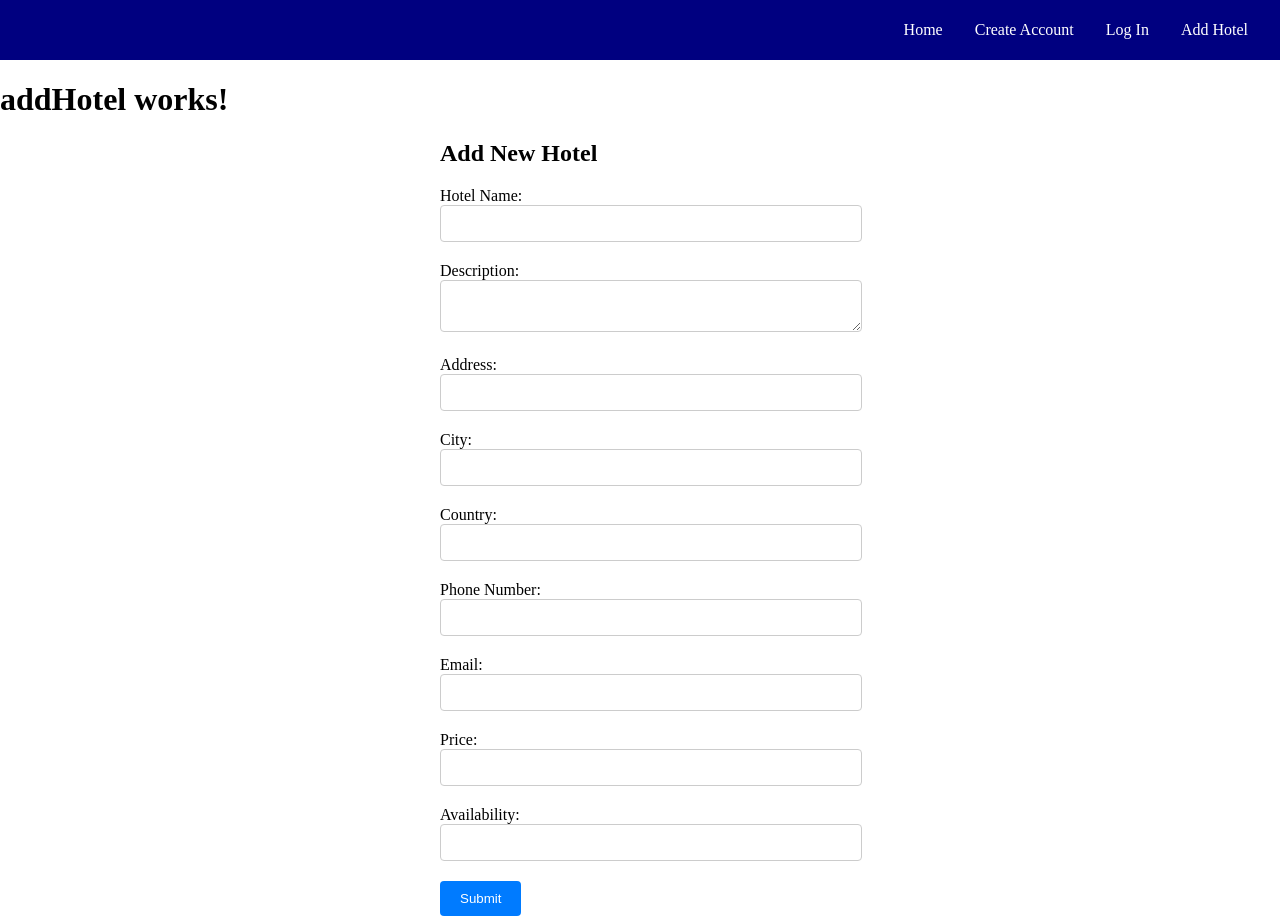
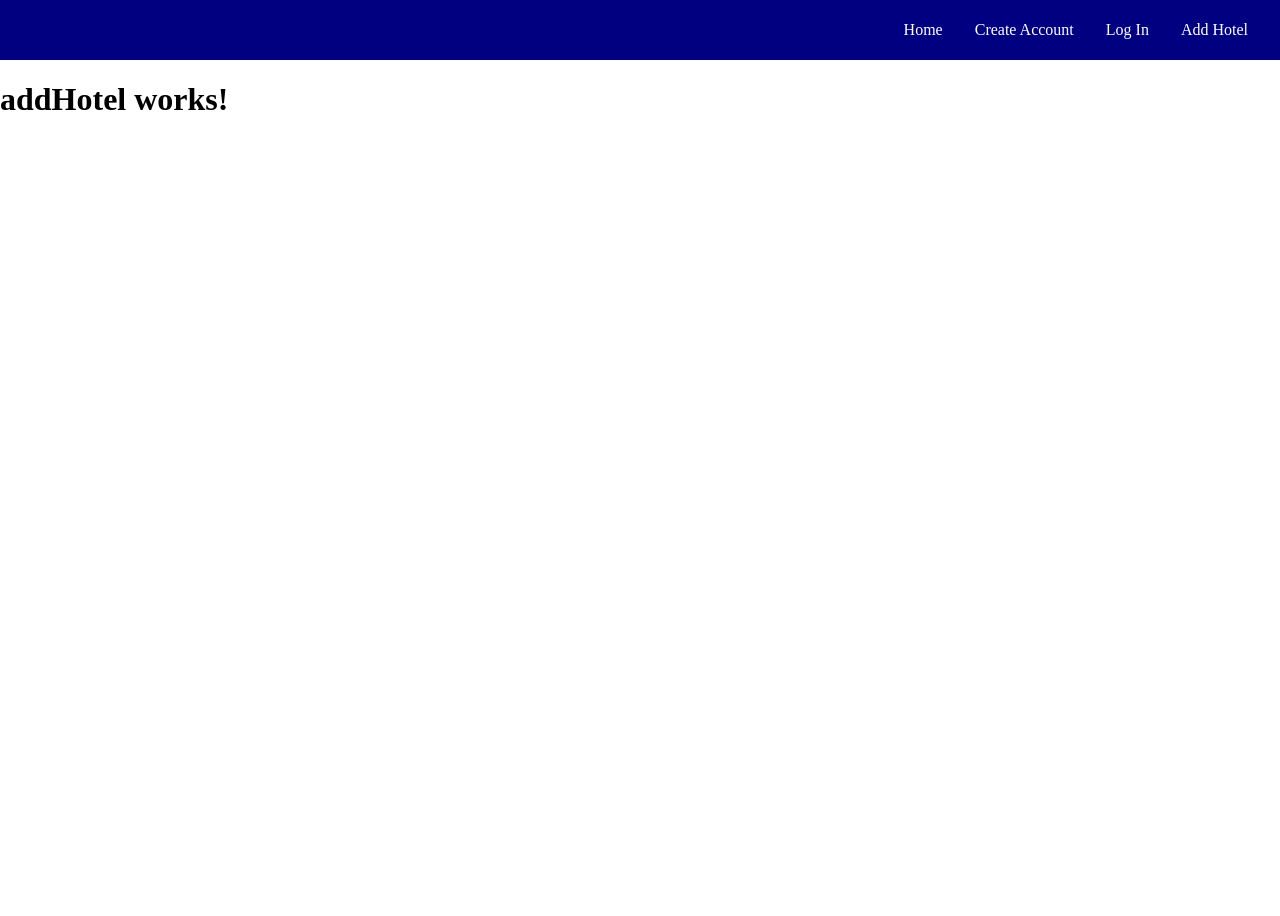
Before and after one commit to ZachMeininger/RevStay, an Angular app in the folder FrontEnd/RevStay/: page /addhotel in a window 1280 px wide. After the commit the page ends 800 px from the top, so only its background shows below. Built offline with nearby package versions, Linux system fonts and the light colour scheme.

Commit message:
Checkout page and routing

```diff
--- a/FrontEnd/RevStay/src/app/app.routes.ts
+++ b/FrontEnd/RevStay/src/app/app.routes.ts
@@ -7,6 +7,7 @@ import { HomeComponent } from './components/home/home.component';
 import { HotelPageComponent } from './components/hotel-page/hotel-page.component';
 import { ViewProductComponent } from './components/view-product/view-product.component';
 import { AddhotelComponent } from './components/addhotel/addhotel.component';
+import { CheckoutComponent } from './components/checkout/checkout.component';
 
 
 export const routes: Routes = [
@@ -16,6 +17,7 @@ export const routes: Routes = [
     {path: 'home', component:HomeComponent},
     {path: 'hotel', component:ViewProductComponent},
     {path: 'addhotel', component:AddhotelComponent},
+    {path: 'checkout', component:CheckoutComponent},
     {path: '', redirectTo: '/home', pathMatch: 'full'}
 
 ];
--- a/FrontEnd/RevStay/src/app/components/addhotel/addhotel.component.html
+++ b/FrontEnd/RevStay/src/app/components/addhotel/addhotel.component.html
@@ -1,45 +1 @@
 <h1>addHotel works!</h1>
-
-
-<div class="container">
-    <h2>Add New Hotel</h2>
-    <form (submit)="onSubmit()">
-      <div class="form-group">
-        <label for="hotelName">Hotel Name:</label>
-        <input type="text" class="form-control" id="hotelName" [(ngModel)]="hotel.hotelName" name="hotelName" required>
-      </div>
-      <div class="form-group">
-        <label for="description">Description:</label>
-        <textarea class="form-control" id="description" [(ngModel)]="hotel.description" name="description" required></textarea>
-      </div>
-      <div class="form-group">
-        <label for="address">Address:</label>
-        <input type="text" class="form-control" id="address" [(ngModel)]="hotel.address" name="address" required>
-      </div>
-      <div class="form-group">
-        <label for="city">City:</label>
-        <input type="text" class="form-control" id="city" [(ngModel)]="hotel.city" name="city" required>
-      </div>
-      <div class="form-group">
-        <label for="country">Country:</label>
-        <input type="text" class="form-control" id="country" [(ngModel)]="hotel.country" name="country" required>
-      </div>
-      <div class="form-group">
-        <label for="phoneNumber">Phone Number:</label>
-        <input type="tel" class="form-control" id="phoneNumber" [(ngModel)]="hotel.phoneNumber" name="phoneNumber" required>
-      </div>
-      <div class="form-group">
-        <label for="email">Email:</label>
-        <input type="email" class="form-control" id="email" [(ngModel)]="hotel.email" name="email" required>
-      </div>
-      <div class="form-group">
-        <label for="price">Price:</label>
-        <input type="number" class="form-control" id="price" [(ngModel)]="hotel.price" name="price" required>
-      </div>
-      <div class="form-group">
-        <label for="availability">Availability:</label>
-        <input type="text" class="form-control" id="availability" [(ngModel)]="hotel.availability" name="availability" required>
-      </div>
-      <button type="submit" class="btn btn-primary">Submit</button>
-    </form>
-  </div>
--- a/FrontEnd/RevStay/src/app/components/checkout/checkout.component.html
+++ b/FrontEnd/RevStay/src/app/components/checkout/checkout.component.html
@@ -1 +1,26 @@
 <p>checkout works!</p>
+
+<h2>Checkout</h2>
+
+<div>
+    <label>
+        Cardholder Name:
+        <input [(ngModel)]="cardName" type = "text"/>
+    </label>
+    <br>
+    <label>
+        Card Number:
+        <input [(ngModel)]="cardNum" type = "text"/>
+    </label>
+    <br>
+    <label>
+        Expiration:
+        <input [(ngModel)]="cardExp" type = "text"/>
+    </label>
+    <label>
+        CVV:
+        <input [(ngModel)]="cardCvv" type = "text"/>
+    </label>
+    <br>
+    <button (click)="handleCheckout()">Checkout</button>
+</div>
--- a/FrontEnd/RevStay/src/app/components/checkout/checkout.component.ts
+++ b/FrontEnd/RevStay/src/app/components/checkout/checkout.component.ts
@@ -9,4 +9,7 @@ import { Component } from '@angular/core';
 })
 export class CheckoutComponent {
 
+  handleCheckout() {
+
+  }
 }
```
Also changed, not shown: FrontEnd/RevStay/src/app/components/navbar/navbar.component.html (+9 -9 lines).
